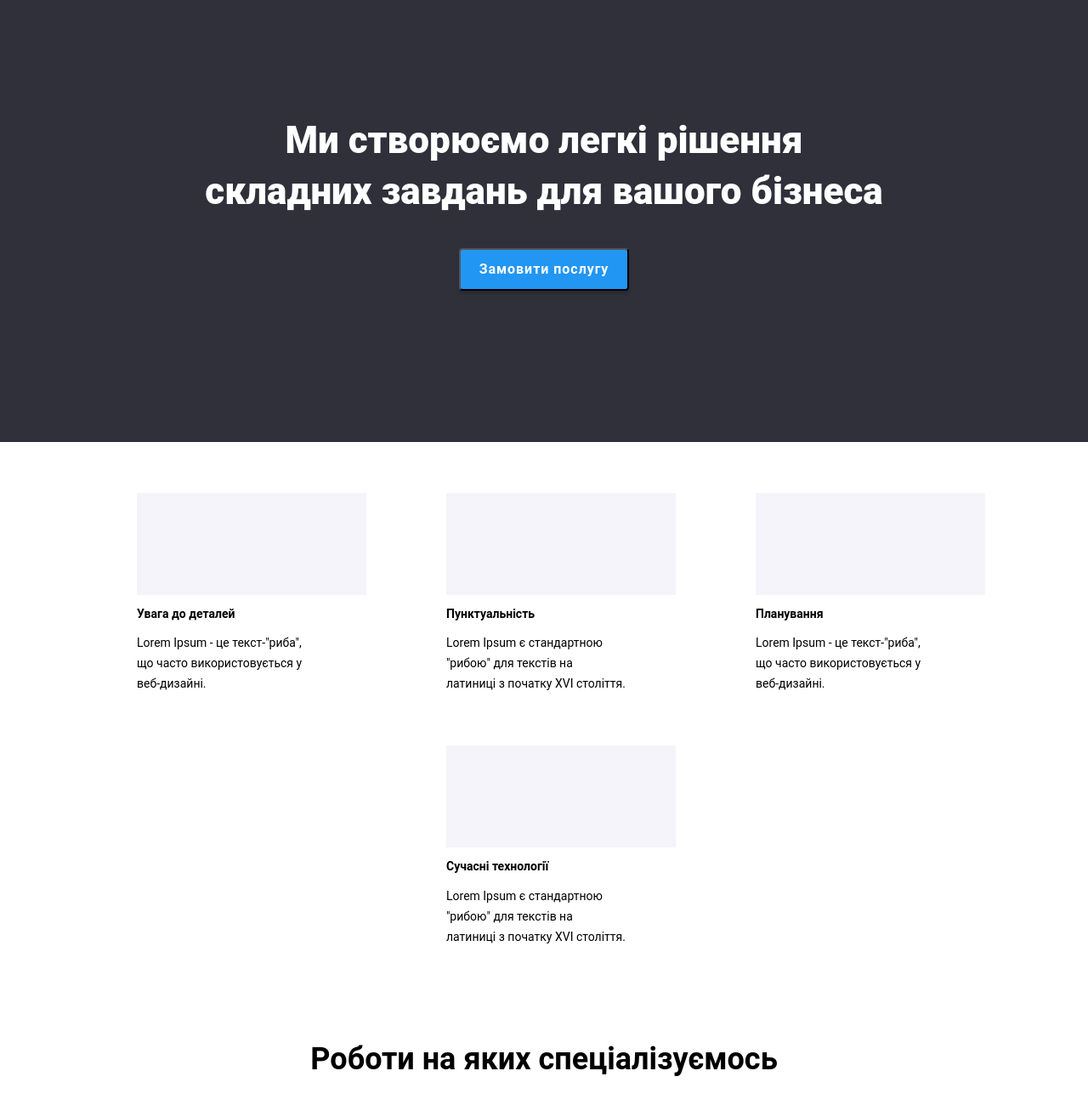
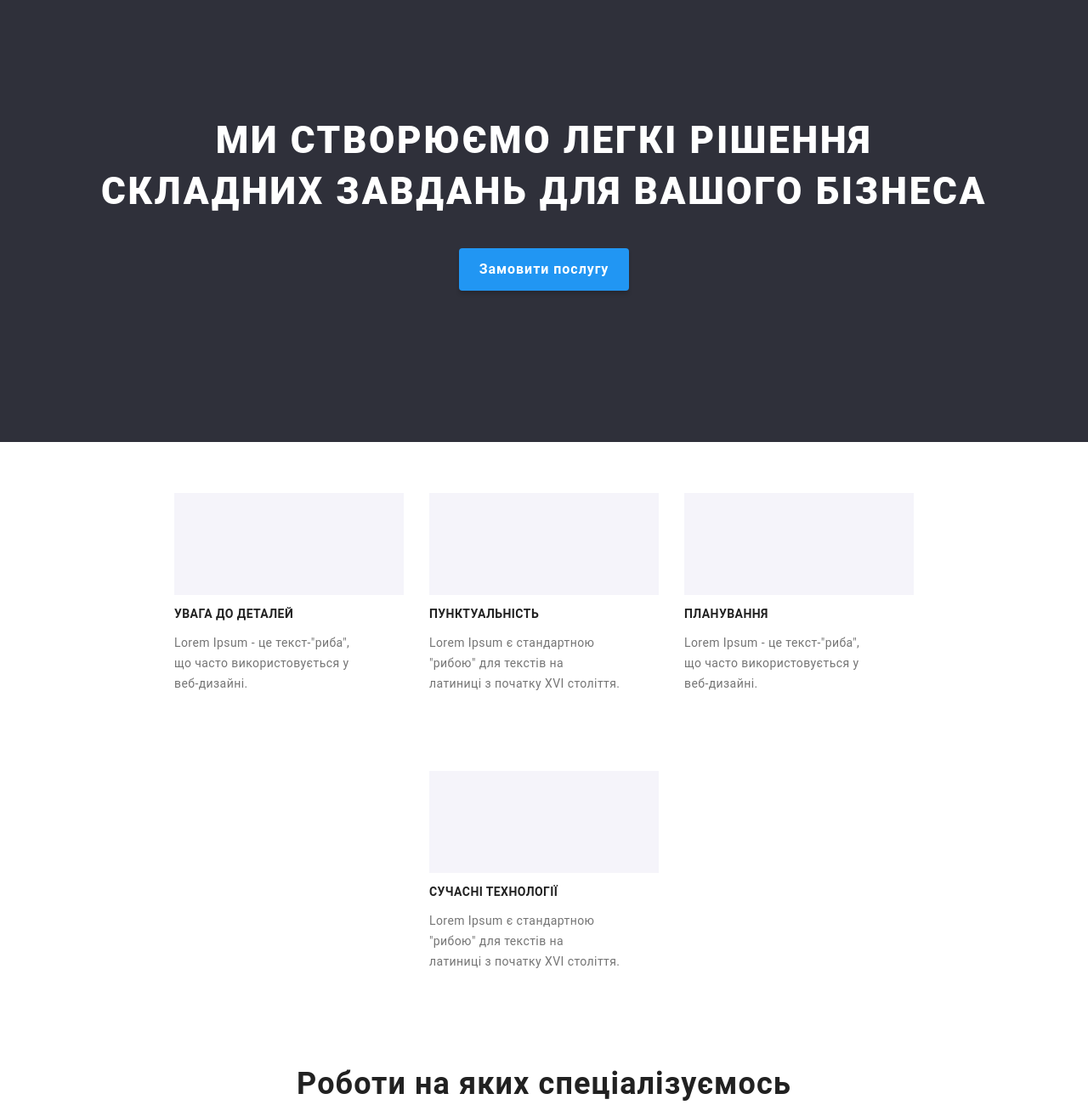
Before and after one commit to tamelark/wt-markup-03, a plain HTML site: page index.html in a window 1280 px wide. Shown: the part 160-1460 px from the top of the page at 85% size. Drawn offline with Linux system fonts and the light colour scheme.

Commit message:
The Finals

```diff
--- a/css/styles.css
+++ b/css/styles.css
@@ -82,6 +82,8 @@ section li {
 .main-text{
     font-size: 44px;
     font-weight: 900;
+    letter-spacing: 2.64px;
+    text-transform: uppercase;
     line-height: 60px;
 }
 
@@ -92,7 +94,8 @@ section li {
     width: 200px;
     height: 50px;
     flex-shrink: 0;
-
+    border:0;
+    letter-spacing: 0.96px;
     color: #FFF;
     text-align: center;
     font-family: Roboto, sans-serif;
@@ -105,25 +108,41 @@ section li {
 
 .header-section-group{
     font-family: Roboto, sans-serif;
+    color: #212121;
+
+
+    font-size: 14px;
+    font-style: normal;
     font-weight: 700;
-    font-size:14px ;
-    line-height:16.41px;
+    line-height: normal;
+    letter-spacing: 0.42px;
+    text-transform: uppercase;
 
 }
 .feature-group-description{
     font-family: Roboto, sans-serif;
+    color: #757575;
+
+
+    font-size: 14px;
+    font-style: normal;
     font-weight: 400;
-    font-size: 14px ;
-    line-height: 24px;
+    line-height: 24px; /* 171.429% */
+    letter-spacing: 0.42px;
 
 }
 
 .second-header-section{
     font-family: Roboto, sans-serif;
+    color: #212121;
+
+    text-align: center;
+
+    font-size: 36px;
+    font-style: normal;
     font-weight: 700;
-    font-size: 36px ;
-    line-height: 42.19px;
-    text-align: center;
+    line-height: normal;
+    letter-spacing: 1.08px;
 }
 .second-section-description{
     color: #757575;
@@ -190,12 +209,14 @@ a:hover{
   }
 
 .subscribe{
+    border:0;
     width: 200px;
     height: 50px;
     flex-shrink: 0;
     border-radius: 4px;
     background: #2196F3;
     box-shadow: 0px 4px 4px 0px rgba(0, 0, 0, 0.15);
+    letter-spacing: 0.28px;
 
     display: flex;
     flex-direction: row;
@@ -344,14 +365,16 @@ form{
 */
   section.middle-site-position {
     display: flex;
-    justify-content: space-around;
+    justify-content: center;
     align-items: center;
     flex-wrap: wrap;
     flex-direction: row;
+    gap: 30px;
   }
 
   section.middle-site-position ul {
     list-style: none;
+    padding: 0;
   }
 
   section.middle-site-position ul li {
```
